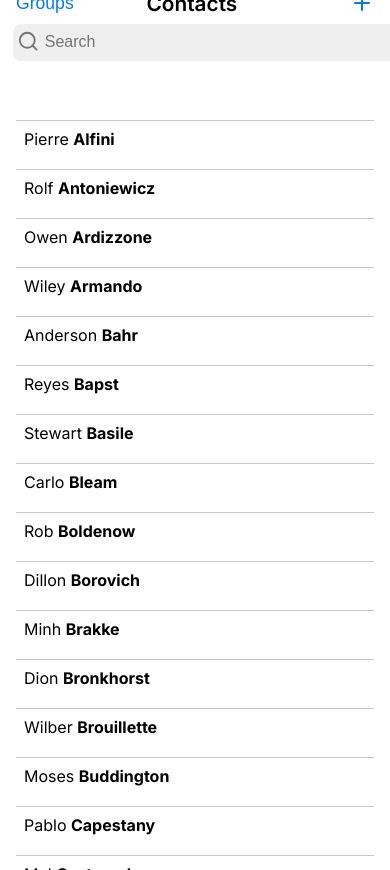
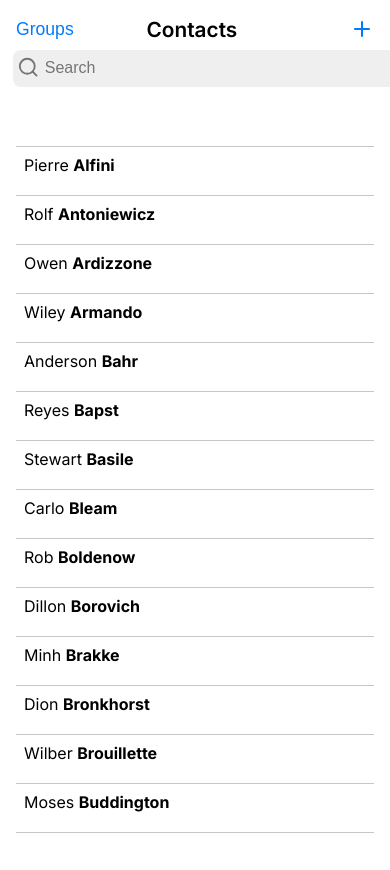
Before and after one commit to dararod/ios-contacts-clone, a React (Create React App) app: page / in a window 390 px wide. After the commit the page ends 844 px from the top, so only its background shows below. Built offline with nearby package versions, Linux system fonts and the light colour scheme.

Commit message:
feat: responsive support for <=500px screens

```diff
--- a/src/App.css
+++ b/src/App.css
@@ -5,3 +5,11 @@
   overflow: hidden;
   width: 414px;
 }
+
+@media screen and (max-width: 480px) {
+  #app-container {
+    border-radius: 0;
+    height: 100vh;
+    width: 100vw;
+  }
+}
```
